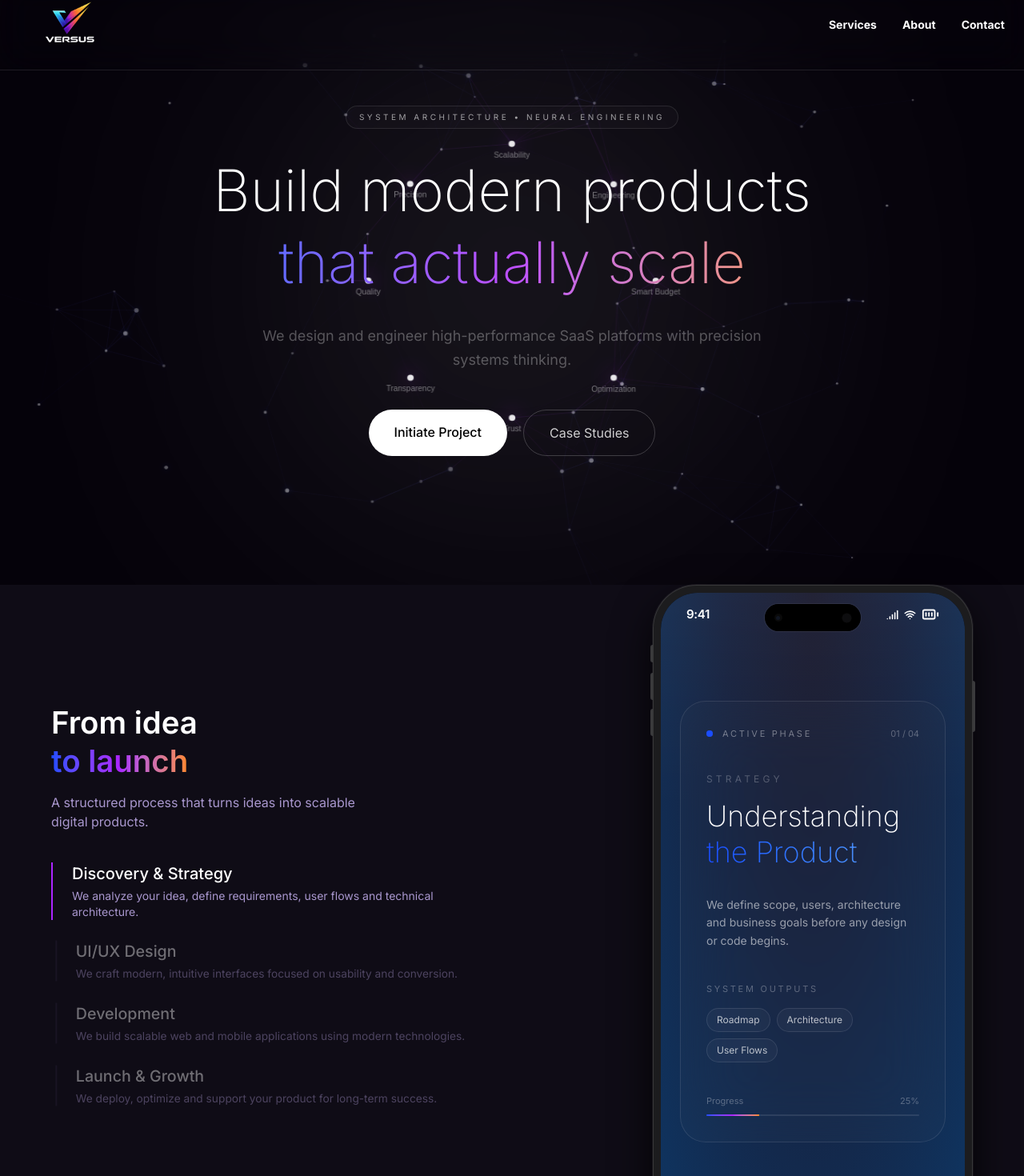
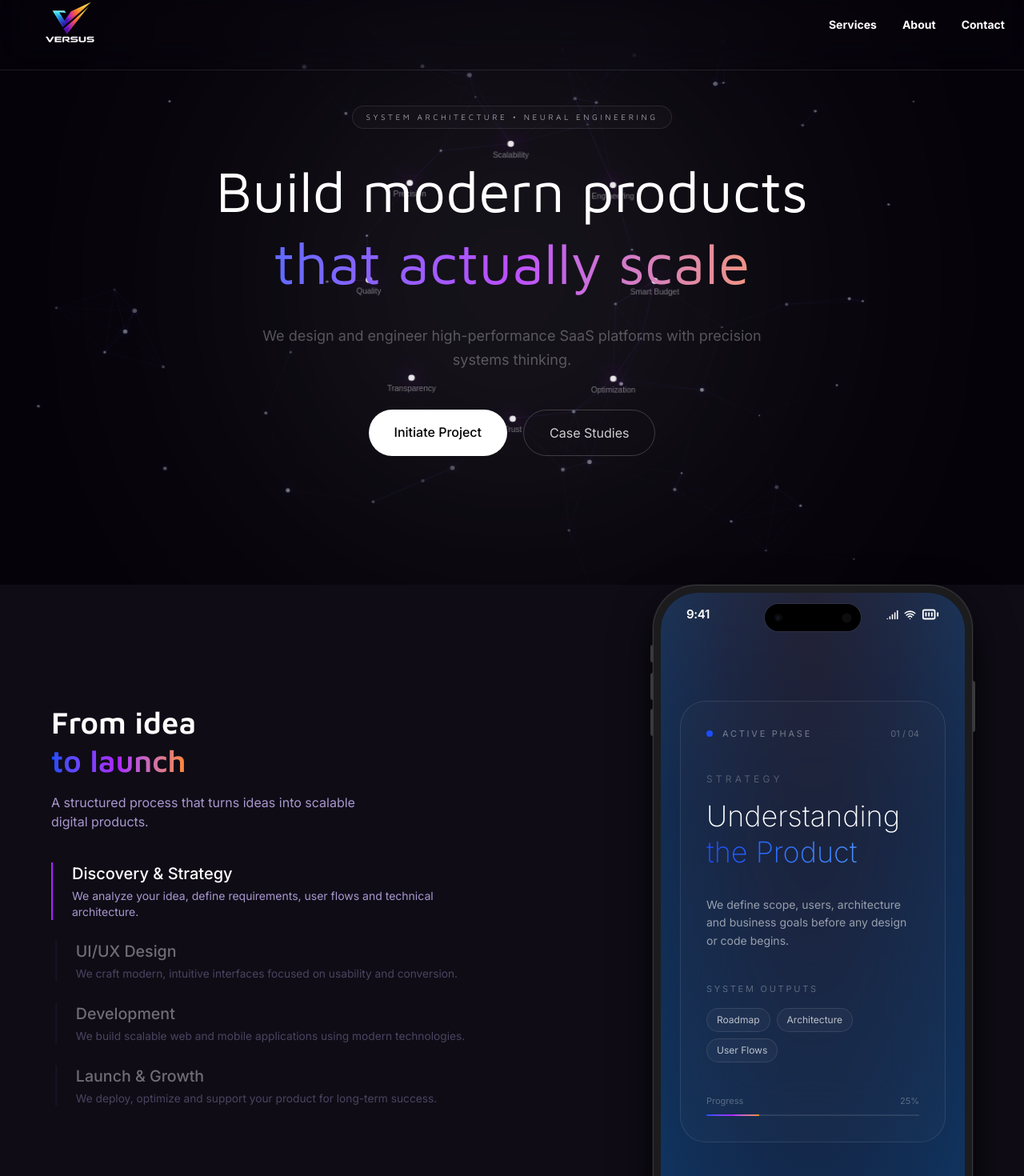
Before and after one commit to andi-hbtn/versus, a Next.js app: page / in a window 1280 px wide. Shown: the part 29-1499 px from the top of the page at 80% size. Built offline with nearby package versions, Linux system fonts and the light colour scheme.

Commit message:
changed font and bug in home

```diff
--- a/app/(routes)/about/page.tsx
+++ b/app/(routes)/about/page.tsx
@@ -58,6 +58,7 @@ export default function AboutPage() {
 
             {/* ================= HERO ================= */}
             <section className="
+                font-maven
                 relative
                 min-h-screen
                 flex items-center justify-center
--- a/app/(routes)/book-call/page.tsx
+++ b/app/(routes)/book-call/page.tsx
@@ -7,6 +7,7 @@ export default function BookCallPage() {
 
             {/* ================= HERO ================= */}
             <section className="
+                font-maven
                 relative
                 min-h-[85vh] md:min-h-screen
                 flex items-center justify-center
--- a/app/(routes)/contact/page.tsx
+++ b/app/(routes)/contact/page.tsx
@@ -10,6 +10,7 @@ export default function ContactPage() {
 
                 {/* ================= HERO ================= */}
                 <section className="
+                    font-maven
                     relative
                     max-w-6xl
                     mx-auto
--- a/app/(routes)/services/page.tsx
+++ b/app/(routes)/services/page.tsx
@@ -79,6 +79,7 @@ export default function ServicesPage() {
 
                 {/* CONTENT */}
                 <div className="
+                font-maven
                     relative
                     max-w-5xl
                     text-center
@@ -148,6 +149,7 @@ export default function ServicesPage() {
 
             {/* ================= BRIDGE SECTION ================= */}
             <section className="
+                font-maven
                 max-w-5xl
                 mx-auto
                 px-6
--- a/app/globals.css
+++ b/app/globals.css
@@ -128,3 +128,9 @@
     @apply font-sans;
   }
 }
+
+@layer utilities {
+  .font-maven {
+    font-family: var(--font-maven-pro);
+  }
+}
--- a/app/layout.tsx
+++ b/app/layout.tsx
@@ -1,5 +1,5 @@
 import type { Metadata } from "next";
-import { Geist, Geist_Mono, Inter } from "next/font/google";
+import { Geist, Geist_Mono, Inter, Maven_Pro } from "next/font/google";
 import "./globals.css";
 import { cn } from "@/lib/utils";
 import Navbar from "@/components/Layout/Navbar";
@@ -17,6 +17,11 @@ const geistMono = Geist_Mono({
   subsets: ["latin"],
 });
 
+const mavenPro = Maven_Pro({
+  variable: "--font-maven-pro",
+  subsets: ["latin"],
+})
+
 export const metadata: Metadata = {
   title: "Create Next App",
   description: "Generated by create next app",
@@ -30,7 +35,7 @@ export default function RootLayout({
   return (
     <html
       lang="en"
-      className={cn("h-full", "antialiased", geistSans.variable, geistMono.variable, "font-sans", inter.variable)}
+      className={cn("h-full", "antialiased", geistSans.variable, geistMono.variable, "font-sans", inter.variable, mavenPro.variable)}
     >
       <body className="min-h-full flex flex-col">
         <Navbar />
--- a/components/Home/ProductJourney.tsx
+++ b/components/Home/ProductJourney.tsx
@@ -43,8 +43,6 @@ export default function ProductJourney() {
                 trigger: sectionRef.current,
                 start: "top top",
                 end: "+=2000",
-                scrub: true,
-                pin: true, // bën pin të gjithë seksionin gjatë scroll-it
                 onUpdate: (self) => {
                     const index = Math.min(
                         steps.length - 1,
@@ -59,15 +57,15 @@ export default function ProductJourney() {
     }, []);
 
     return (
-        <section ref={sectionRef} className="w-full bg-[#0f0c16] text-white relative min-h-screen md:min-h-[250vh] px-4 sm:px-[5vw] py-16 md:py-0">
-            <div className="md:sticky md:top-0 h-auto md:h-screen flex flex-col md:flex-row items-center max-w-[1400px] mx-auto gap-10 md:gap-[6vw]">
+        <section ref={sectionRef} className="w-full bg-[#0f0c16] text-white relative min-h-screen md:min-h-[300vh] px-4 sm:px-[5vw] py-16 md:py-0">
+            <div className="sticky top-[60px] h-auto md:h-screen flex flex-col md:flex-row items-center max-w-[1400px] mx-auto gap-10 md:gap-[6vw]">
 
                 {/* LEFT SIDE: Titulli dhe Hapat */}
                 <div className="w-full md:w-1/2 flex flex-col gap-8 md:gap-[3vw]">
                     <div>
-                        <h2 className="text-3xl sm:text-4xl lg:text-[3vw] font-semibold leading-tight">
+                        <h2 className="font-maven text-3xl sm:text-4xl lg:text-[3vw] font-semibold leading-tight">
                             From idea <br />
-                            <span className="bg-gradient-to-r from-[#1b4dfe] via-[#ac24ff] to-[#fe881b] text-transparent bg-clip-text">
+                            <span className="font-maven bg-gradient-to-r from-[#1b4dfe] via-[#ac24ff] to-[#fe881b] text-transparent bg-clip-text">
                                 to launch
                             </span>
                         </h2>
--- a/components/Home/ServicesSection.tsx
+++ b/components/Home/ServicesSection.tsx
@@ -18,7 +18,7 @@ const cardsData = [
         svgPath:
             "M0.970459 8C0.970459 11.866 4.10447 15 7.97046 15C11.8365 15 14.9705 11.866 14.9705 8C14.9705 4.13401 11.8365 1 7.97046 1C4.10447 1 0.970459 4.13401 0.970459 8ZM13.5705 8C13.5705 11.0928 11.0633 13.6 7.97046 13.6C4.87766 13.6 2.37046 11.0928 2.37046 8C2.37046 4.90721 4.87766 2.4 7.97046 2.4C11.0633 2.4 13.5705 4.90721 13.5705 8Z",
         extraSvg: (
-            <circle cx="2" cy="2" r="2" transform="matrix(-1 0 0 1 10 6)" fill="#C86FFF" />
+            <circle key={1} cx="2" cy="2" r="2" transform="matrix(-1 0 0 1 10 6)" fill="#C86FFF" />
         ),
     },
     {
@@ -29,7 +29,7 @@ const cardsData = [
         svgPath:
             "M0.970459 8C0.970459 11.866 4.10447 15 7.97046 15C11.8365 15 14.9705 11.866 14.9705 8C14.9705 4.13401 11.8365 1 7.97046 1C4.10447 1 0.970459 4.13401 0.970459 8ZM13.5705 8C13.5705 11.0928 11.0633 13.6 7.97046 13.6C4.87766 13.6 2.37046 11.0928 2.37046 8C2.37046 4.90721 4.87766 2.4 7.97046 2.4C11.0633 2.4 13.5705 4.90721 13.5705 8Z",
         extraSvg: (
-            <circle cx="3" cy="3" r="3" transform="matrix(-1 0 0 1 11 5)" fill="#C86FFF" />
+            <circle key={2} cx="3" cy="3" r="3" transform="matrix(-1 0 0 1 11 5)" fill="#C86FFF" />
         ),
     },
     {
@@ -40,7 +40,7 @@ const cardsData = [
         svgPath:
             "M0.970459 8C0.970459 11.866 4.10447 15 7.97046 15C11.8365 15 14.9705 11.866 14.9705 8C14.9705 4.13401 11.8365 1 7.97046 1C4.10447 1 0.970459 4.13401 0.970459 8ZM13.5705 8C13.5705 11.0928 11.0633 13.6 7.97046 13.6C4.87766 13.6 2.37046 11.0928 2.37046 8C2.37046 4.90721 4.87766 2.4 7.97046 2.4C11.0633 2.4 13.5705 4.90721 13.5705 8Z",
         extraSvg: (
-            <circle cx="4" cy="4" r="4" transform="matrix(-1 0 0 1 12 4)" fill="#C86FFF" />
+            <circle key={3} cx="4" cy="4" r="4" transform="matrix(-1 0 0 1 12 4)" fill="#C86FFF" />
         ),
     },
 ];
@@ -55,7 +55,7 @@ export default function ServicesSection() {
                 <div className="flex flex-col lg:flex-row lg:items-end justify-between gap-6">
 
                     <div className="lg:max-w-2xl">
-                        <h3 className="text-white text-2xl sm:text-3xl lg:text-4xl font-semibold leading-snug">
+                        <h3 className="font-maven text-white text-2xl sm:text-3xl lg:text-4xl font-semibold leading-snug">
                             Building solutions that help businesses move forward.<br />
                             <span className="bg-clip-text text-transparent bg-gradient-to-r from-[#1b4dfe] via-[#ac24ff] to-[#fe881b]">
                                 Shaped by 9 years of building and solving.
--- a/components/Layout/Footer.tsx
+++ b/components/Layout/Footer.tsx
@@ -12,7 +12,7 @@ export default function Footer() {
 
                 {/* ───── HERO / BRAND MESSAGE ───── */}
                 <div className="flex flex-col items-center text-center gap-6">
-                    <h2 className="text-4xl md:text-5xl font-light tracking-tight leading-tight">
+                    <h2 className="font-maven text-4xl md:text-5xl font-light tracking-tight leading-tight">
                         Build products that
                         <span className="block bg-gradient-to-r from-[#1b4dfe] via-[#ac24ff] to-[#fe881b] text-transparent bg-clip-text font-medium">
                             actually feel alive
@@ -96,11 +96,11 @@ export default function Footer() {
                 {/* ───── BOTTOM BAR ───── */}
                 <div className="flex flex-col md:flex-row justify-between items-center gap-4 pt-8 border-t border-white/10 text-sm text-white/40">
 
-                    <span>
+                    <span className="font-maven">
                         © {new Date().getFullYear()} Platforma. All rights reserved.
                     </span>
 
-                    <div className="flex gap-6">
+                    <div className="font-maven flex gap-6">
                         <Link href="/privacy" className="hover:text-white transition">Privacy</Link>
                         <Link href="/terms" className="hover:text-white transition">Terms</Link>
                     </div>
--- a/components/Layout/Header.tsx
+++ b/components/Layout/Header.tsx
@@ -279,13 +279,11 @@ export default function Header() {
     }, []);
 
     return (
-        <section
-            ref={containerRef}
+        <section ref={containerRef}
             className="relative w-full min-h-[95vh] overflow-hidden bg-[#05020a] text-white flex items-center justify-center"
         >
             {/* CANVAS */}
-            <canvas
-                ref={canvasRef}
+            <canvas ref={canvasRef}
                 className="absolute inset-0 w-full h-full z-10 pointer-events-none mix-blend-screen"
             />
 
@@ -295,32 +293,26 @@ export default function Header() {
             {/* CONTENT */}
             <div className="relative z-20 max-w-5xl w-full text-center px-4 sm:px-6 flex flex-col items-center">
 
-                <div
-                    ref={badgeRef}
-                    className="mb-6 sm:mb-8 px-3 sm:px-4 py-1 sm:py-1.5 rounded-full border border-white/10 bg-white/[0.02] text-[9px] sm:text-[10px] tracking-[0.25em] sm:tracking-[0.35em] uppercase text-white/60 opacity-0"
+                <div ref={badgeRef}
+                    className="font-maven mb-6 sm:mb-8 px-3 sm:px-4 py-1 sm:py-1.5 rounded-full border border-white/10 bg-white/[0.02] text-[9px] sm:text-[10px] tracking-[0.25em] sm:tracking-[0.35em] uppercase text-white/60 opacity-0"
                 >
                     System Architecture • Neural Engineering
                 </div>
 
-                <h1
-                    ref={titleRef}
-                    className="text-3xl sm:text-5xl md:text-6xl lg:text-7xl font-extralight leading-tight"
-                >
+                <h1 ref={titleRef} className="font-maven text-3xl sm:text-5xl md:text-6xl lg:text-7xl font-extralight leading-tight">
                     <span className="block opacity-0">Build modern products</span>
                     <span className="block text-transparent bg-clip-text bg-gradient-to-r from-[#3b6eff] via-[#bc4eff] to-[#ff9e4f] opacity-0">
                         that actually scale
                     </span>
                 </h1>
 
-                <p
-                    ref={textRef}
+                <p ref={textRef}
                     className="mt-5 sm:mt-8 text-sm sm:text-base lg:text-lg text-white/50 max-w-[90%] sm:max-w-[560px] md:max-w-[640px] opacity-0 leading-relaxed"
                 >
                     We design and engineer high-performance SaaS platforms with precision systems thinking.
                 </p>
 
-                <div
-                    ref={buttonsRef}
+                <div ref={buttonsRef}
                     className="mt-8 sm:mt-12 flex flex-col sm:flex-row gap-3 sm:gap-5 w-full sm:w-auto"
                 >
                     <Link
--- a/components/Shared/ContentSection.tsx
+++ b/components/Shared/ContentSection.tsx
@@ -2,7 +2,7 @@ import { CardItem } from "@/app/Types/content-section.types"
 
 export default function ContentSection({ values }: { values: CardItem[] }) {
     return (
-        <section className="max-w-8xl mx-auto px-6 py-20">
+        <section className="font-maven max-w-8xl mx-auto px-6 py-20">
             <div className="grid grid-cols-1 md:grid-cols-3 gap-6">
                 {values.map((s) => (
                     <div key={s.id} className="relative p-10 rounded-[28px] border border-white/10  bg-white/[0.02] backdrop-blur-xl overflow-hidden transition-all duration-500 border-[#ac24ff]/20 bg-[#1b4dfe]/5">
```
Also changed, not shown: 1 other file (tests, documents, lock files or other folders).
